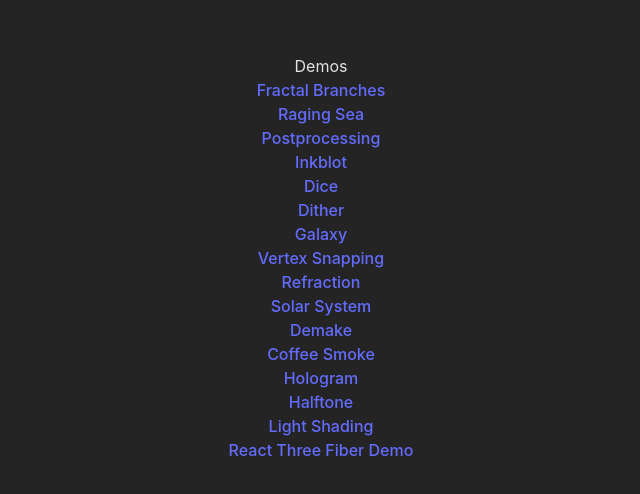
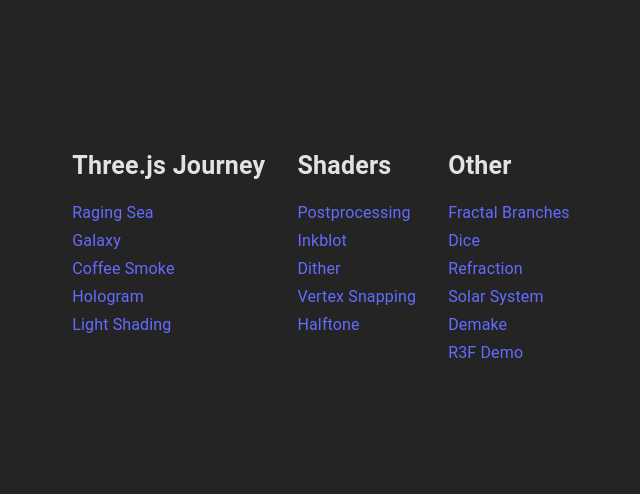
Before and after one commit to kavalcio/three-js-playground, a React (Vite) app: page / in a window 1280 px wide. Shown: the part 142-636 px from the top of the page, without its empty margins (319-959 px from the left). Built offline with nearby package versions, Linux system fonts and the light colour scheme.

Commit message:
Organize demos into groups

```diff
--- a/src/constants/routes.js
+++ b/src/constants/routes.js
@@ -1,66 +1,103 @@
+export const ROUTE_GROUPS = {
+  journey: {
+    key: 'journey',
+    title: 'Three.js Journey',
+  },
+  shaders: {
+    key: 'shaders',
+    title: 'Shaders',
+  },
+  other: {
+    key: 'other',
+    title: 'Other',
+  },
+};
+
+export const ORDERED_GROUPS = [
+  ROUTE_GROUPS.journey.key,
+  ROUTE_GROUPS.shaders.key,
+  ROUTE_GROUPS.other.key,
+];
+
 export const ROUTES = {
   fractalBranches: {
     path: '/fractal-branches',
     title: 'Fractal Branches',
+    group: ROUTE_GROUPS.other.key,
   },
   ragingSea: {
     path: '/raging-sea',
     title: 'Raging Sea',
+    group: ROUTE_GROUPS.journey.key,
   },
   postprocessing: {
     path: '/postprocessing',
     title: 'Postprocessing',
+    group: ROUTE_GROUPS.shaders.key,
   },
   inkblot: {
     path: '/inkblot',
     title: 'Inkblot',
+    group: ROUTE_GROUPS.shaders.key,
   },
   dice: {
     path: '/dice',
     title: 'Dice',
+    group: ROUTE_GROUPS.other.key,
   },
   dither: {
     path: '/dither',
     title: 'Dither',
+    group: ROUTE_GROUPS.shaders.key,
   },
   galaxy: {
     path: '/galaxy',
     title: 'Galaxy',
+    group: ROUTE_GROUPS.journey.key,
   },
   vertexSnapping: {
     path: '/vertex-snapping',
     title: 'Vertex Snapping',
+    group: ROUTE_GROUPS.shaders.key,
   },
   refraction: {
     path: '/refraction',
     title: 'Refraction',
+    group: ROUTE_GROUPS.other.key,
   },
   solarSystem: {
     path: '/solar-system',
     title: 'Solar System',
+    group: ROUTE_GROUPS.other.key,
   },
   demake: {
     path: '/demake',
     title: 'Demake',
+    group: ROUTE_GROUPS.other.key,
   },
   coffeeSmoke: {
     path: '/coffee-smoke',
     title: 'Coffee Smoke',
+    group: ROUTE_GROUPS.journey.key,
   },
   hologram: {
     path: '/hologram',
     title: 'Hologram',
+    group: ROUTE_GROUPS.journey.key,
   },
   halftone: {
     path: '/halftone',
     title: 'Halftone',
+    group: ROUTE_GROUPS.shaders.key,
   },
   lightShading: {
     path: '/light-shading',
     title: 'Light Shading',
+    group: ROUTE_GROUPS.journey.key,
   },
   r3fDemo: {
     path: '/r3f-demo',
-    title: 'React Three Fiber Demo',
+    title: 'R3F Demo',
+    group: ROUTE_GROUPS.other.key,
   },
 };
--- a/src/pages/Home/Home.jsx
+++ b/src/pages/Home/Home.jsx
@@ -1,25 +1,52 @@
 import { Link } from 'react-router-dom';
-import { ROUTES } from '@/constants';
+import { ROUTES, ROUTE_GROUPS, ORDERED_GROUPS } from '@/constants';
+import { Box, Typography } from '@mui/material';
 
 export const Home = () => {
+  const groupedRoutes = Object.values(ROUTES).reduce((acc, route) => {
+    if (!acc[route.group]) {
+      acc[route.group] = [];
+    }
+    acc[route.group].push(route);
+    return acc;
+  }, {});
+
   return (
-    <div
-      style={{
+    <Box
+      sx={{
         display: 'flex',
-        flexDirection: 'column',
-        alignItems: 'center',
-        justifyContent: 'center',
-        margin: 'auto',
-        padding: 15,
+        flexDirection: {
+          xs: 'column',
+          sm: 'row',
+        },
+        p: 2,
       }}
     >
-      Demos
-      {/* TODO: split up into Three.js Journey, Shaders, Other */}
-      {Object.values(ROUTES).map((route) => (
-        <Link key={route.path} to={route.path}>
-          {route.title}
-        </Link>
+      {ORDERED_GROUPS.map((group) => (
+        <Box
+          key={group}
+          sx={{
+            display: 'flex',
+            flexDirection: 'column',
+            alignItems: 'flex-start',
+            justifyContent: 'flex-start',
+            p: 2,
+          }}
+        >
+          <Typography
+            sx={{ fontSize: 25, fontWeight: 700, mb: 2, textAlign: 'left' }}
+          >
+            {ROUTE_GROUPS[group].title}
+          </Typography>
+          {groupedRoutes[group].map((route) => (
+            <Link key={route.path} to={route.path}>
+              <Typography sx={{ textAlign: 'left', mb: 0.5 }}>
+                {route.title}
+              </Typography>
+            </Link>
+          ))}
+        </Box>
       ))}
-    </div>
+    </Box>
   );
 };
```
